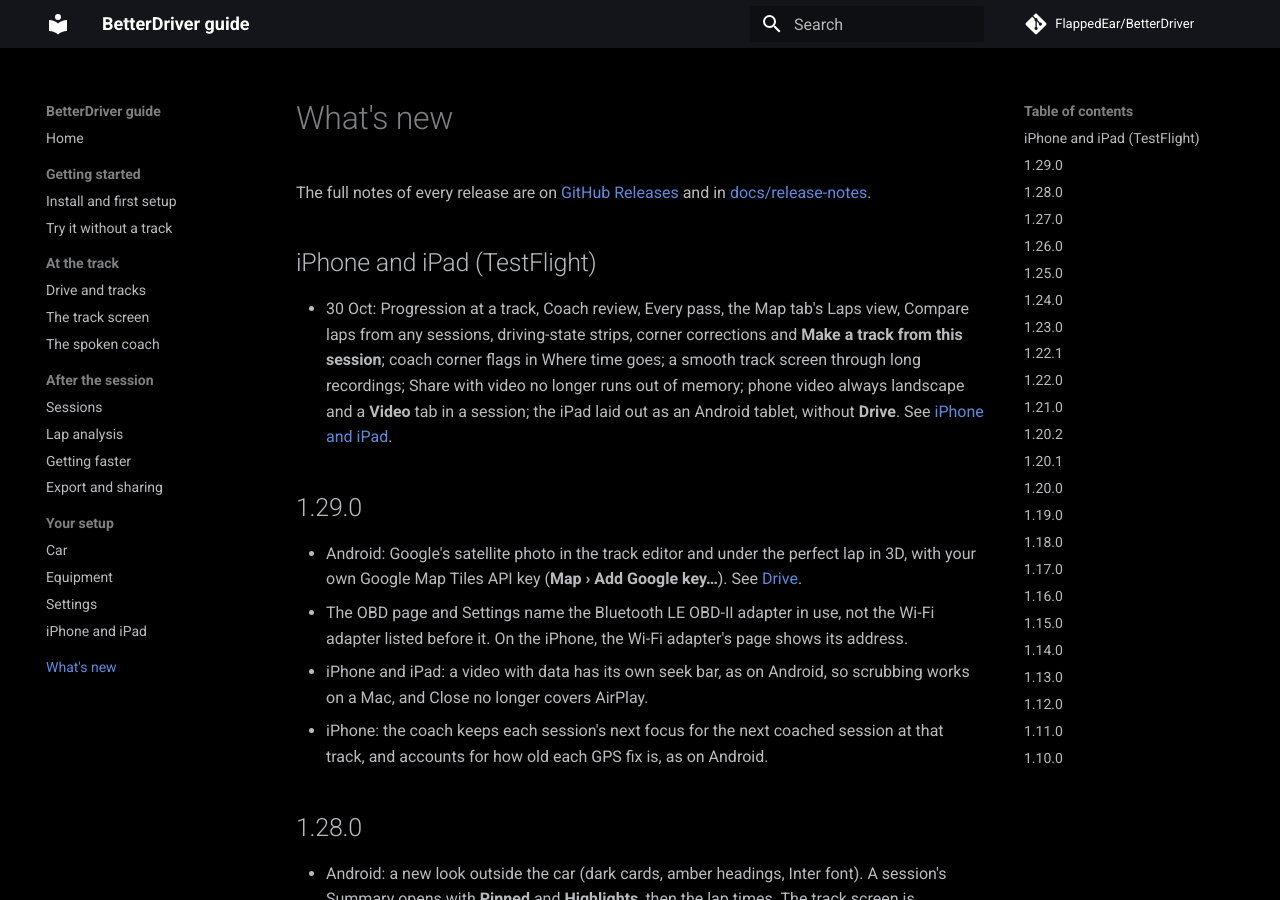
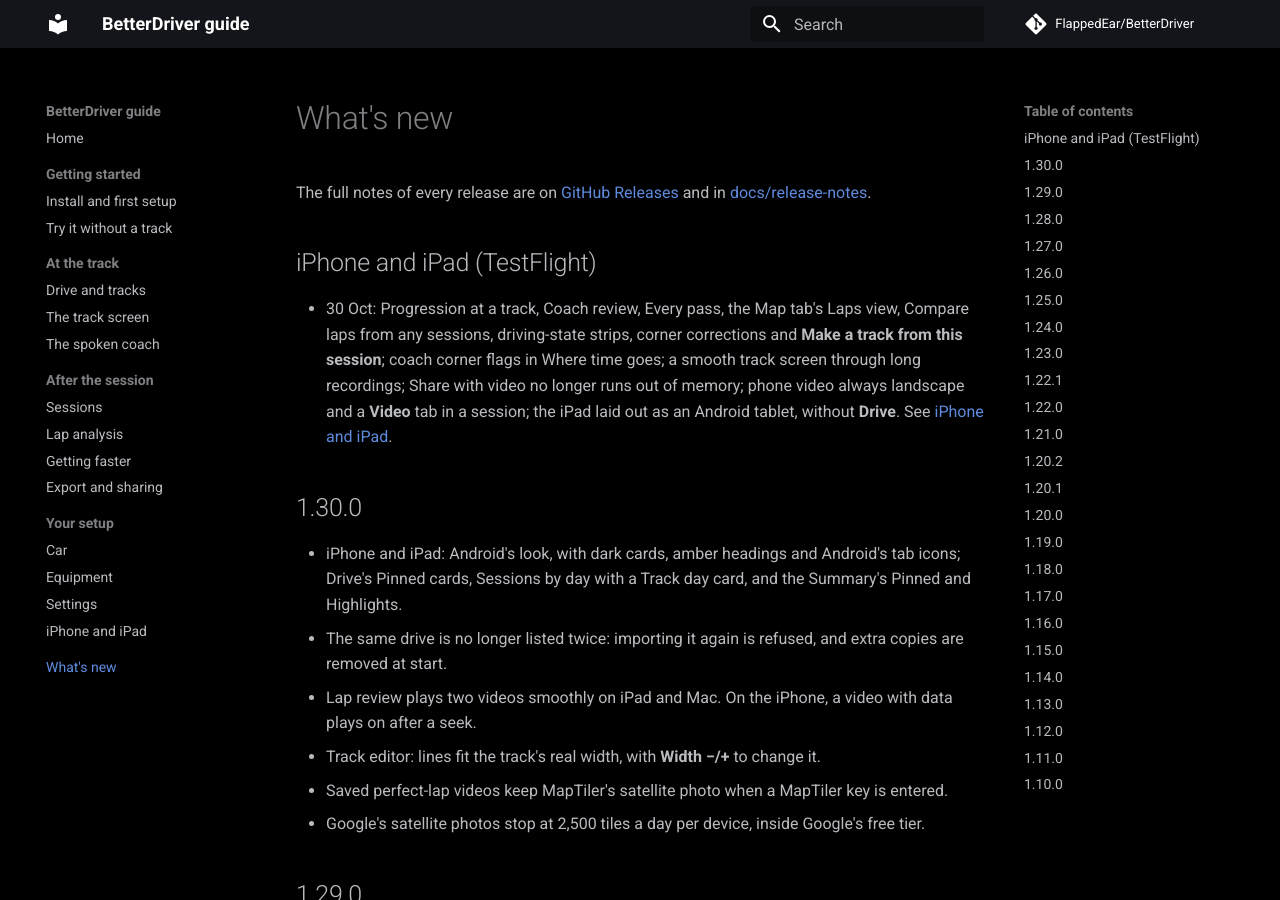
Before and after one commit to FlappedEar/BetterDriver, an MkDocs documentation site: the page built from guide/docs/whats-new.md, in a window 1280 px wide and 900 px high. Built offline with MkDocs 1.6.1 and Material for MkDocs 9.7.7, drawn with Linux system fonts in a browser that asks for light colours; comment, search, counter and statistics services are not loaded.

Commit message:
Release 1.30.0
Bump betterdriver.version to 1.30.0 with release notes for #502 (FBBD-421),
#507 (FBBD-427), #508 (FBBD-429), #510 (FBBD-412), #511 (FBBD-433),
#516 (FBBD-438) and #517 (FBBD-435); guide version and What's new.

Co-Authored-By: Claude Opus 5.5 <noreply@anthropic.com>
Claude-Session: https://claude.ai/code/session_019XkeKrmy5ne824MhTTBwoK

```diff
--- a/guide/docs/whats-new.md
+++ b/guide/docs/whats-new.md
@@ -12,6 +12,18 @@ The full notes of every release are on
   recordings; Share with video no longer runs out of memory; phone video always landscape and a
   **Video** tab in a session; the iPad laid out as an Android tablet, without **Drive**.
   See [iPhone and iPad](ios.md).
+
+## 1.30.0
+
+- iPhone and iPad: Android's look, with dark cards, amber headings and Android's tab icons; Drive's
+  Pinned cards, Sessions by day with a Track day card, and the Summary's Pinned and Highlights.
+- The same drive is no longer listed twice: importing it again is refused, and extra copies are
+  removed at start.
+- Lap review plays two videos smoothly on iPad and Mac. On the iPhone, a video with data plays on
+  after a seek.
+- Track editor: lines fit the track's real width, with **Width −/+** to change it.
+- Saved perfect-lap videos keep MapTiler's satellite photo when a MapTiler key is entered.
+- Google's satellite photos stop at 2,500 tiles a day per device, inside Google's free tier.
 
 ## 1.29.0
 
```
Also changed, not shown: docs/release-notes/v1.30.0.md (added, +19 -0 lines), guide/docs/index.md (+2 -2 lines), 1 other file.
